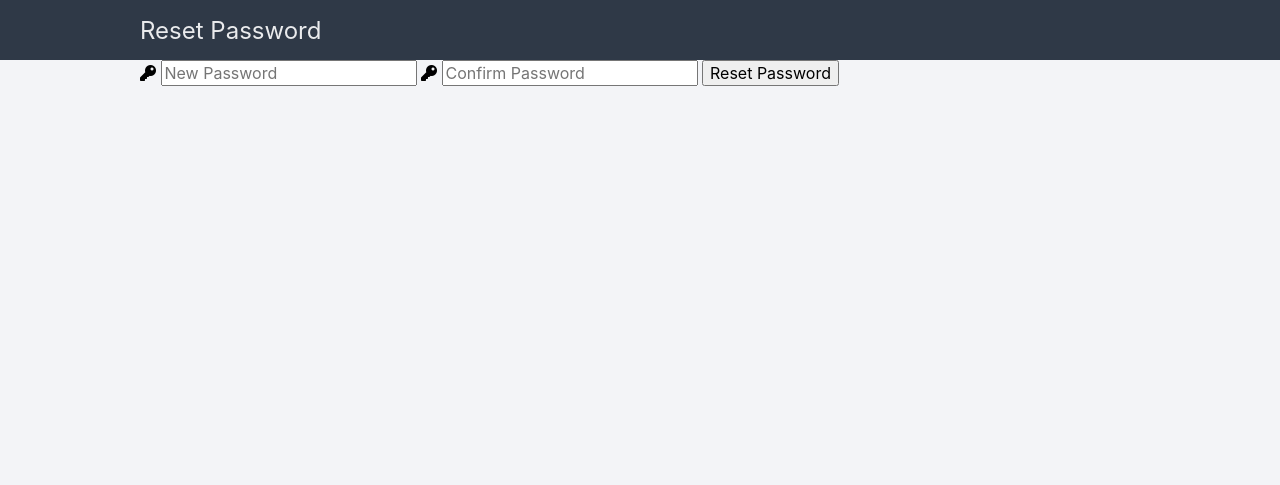
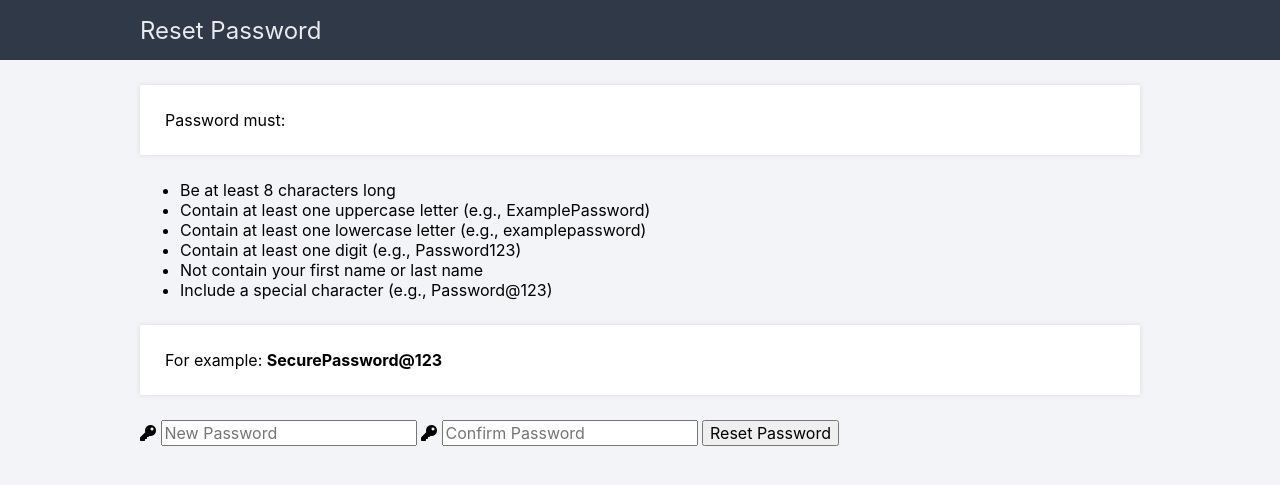
Before and after one commit to 9394113857/verifications_and_changes, a Flask app: page /display_reset_password in a window 1280 px wide. Shown: the top 485 px of the page. Run offline with Flask 3, Linux system fonts and the light colour scheme.

Commit message:
Password Conditions are Displayed Working as expected @@@@
All good still changes are working on!!!!

```diff
--- a/app.py
+++ b/app.py
@@ -846,7 +846,22 @@ def reset_password():
         new_password = request.form['new_password']
         confirm_password = request.form['confirm_password']
 
+        # Get user data from session
+        first_name = session.get('first_name')
+        last_name = session.get('last_name')
+
         if new_password == confirm_password:
+            # Check if password contains the user's first name or last name
+            if (first_name and first_name.lower() in new_password.lower()) or \
+               (last_name and last_name.lower() in new_password.lower()):
+                return render_template('reset_password.html', error_message="Password cannot contain your first name or last name.")
+
+            # Check for additional password policies, such as minimum length, special characters, etc.
+            if len(new_password) < 8:
+                return render_template('reset_password.html', error_message="Password must be at least 8 characters long.")
+            if not re.search(r'[A-Z]', new_password) or not re.search(r'[a-z]', new_password) or not re.search(r'[0-9]', new_password):
+                return render_template('reset_password.html', error_message="Password must contain at least one uppercase letter, one lowercase letter, and one digit.")
+
             # Generate hash for the new password
             hashed_password = generate_password_hash(new_password)
 
--- a/templates/reset_password.html
+++ b/templates/reset_password.html
@@ -5,28 +5,6 @@
     <title>Reset Password</title>
     <link rel="stylesheet" href="{{ url_for('static', filename='style.css') }}">
     <link rel="stylesheet" href="https://use.fontawesome.com/releases/v5.7.1/css/all.css">
-    <style>
-        .error-popup {
-            position: fixed;
-            top: 50%;
-            left: 50%;
-            transform: translate(-50%, -50%);
-            background-color: #ffcccc;
-            padding: 20px;
-            border-radius: 5px;
-            box-shadow: 0px 0px 10px rgba(0, 0, 0, 0.5);
-            display: none;
-        }
-
-        .error-popup p {
-            margin: 0;
-            color: red;
-        }
-
-        .error-popup.show {
-            display: block;
-        }
-    </style>
 </head>
 <body class="loggedin">
     <nav class="navtop">
@@ -35,7 +13,26 @@
         </div>
     </nav>
     <div class="content">
+        <!-- Display password strength requirements -->
+        <p>Password must:</p>
+        <ul>
+            <li>Be at least 8 characters long</li>
+            <li>Contain at least one uppercase letter (e.g., ExamplePassword)</li>
+            <li>Contain at least one lowercase letter (e.g., examplepassword)</li>
+            <li>Contain at least one digit (e.g., Password123)</li>
+            <li>Not contain your first name or last name</li>
+            <li>Include a special character (e.g., Password@123)</li>
+        </ul>
+
+        <!-- Dummy strong password example -->
+        <p>For example: <strong>SecurePassword@123</strong></p>
+
         <!-- Display error messages -->
+        {% if error_message %}
+            <p class="error-message">{{ error_message }}</p>
+        {% endif %}
+
+        <!-- Password reset form -->
         <form action="{{ url_for('reset_password') }}" method="post">
             <label for="new_password">
                 <i class="fas fa-key"></i>
@@ -48,26 +45,5 @@
             <input type="submit" value="Reset Password">
         </form>
     </div>
-
-    <!-- Popup Alert -->
-    <div id="error-popup" class="error-popup">
-        <p>{{ error_message }}</p>
-    </div>
-
-    <script>
-        // Function to show the popup alert
-        function showAlert() {
-            var popup = document.getElementById('error-popup');
-            popup.classList.add('show');
-            setTimeout(function() {
-                popup.classList.remove('show');
-            }, 5000); // Close the popup after 5 seconds
-        }
-
-        // Check if the error message exists and display the popup alert
-        {% if error_message %}
-            showAlert();
-        {% endif %}
-    </script>
 </body>
 </html>
```
